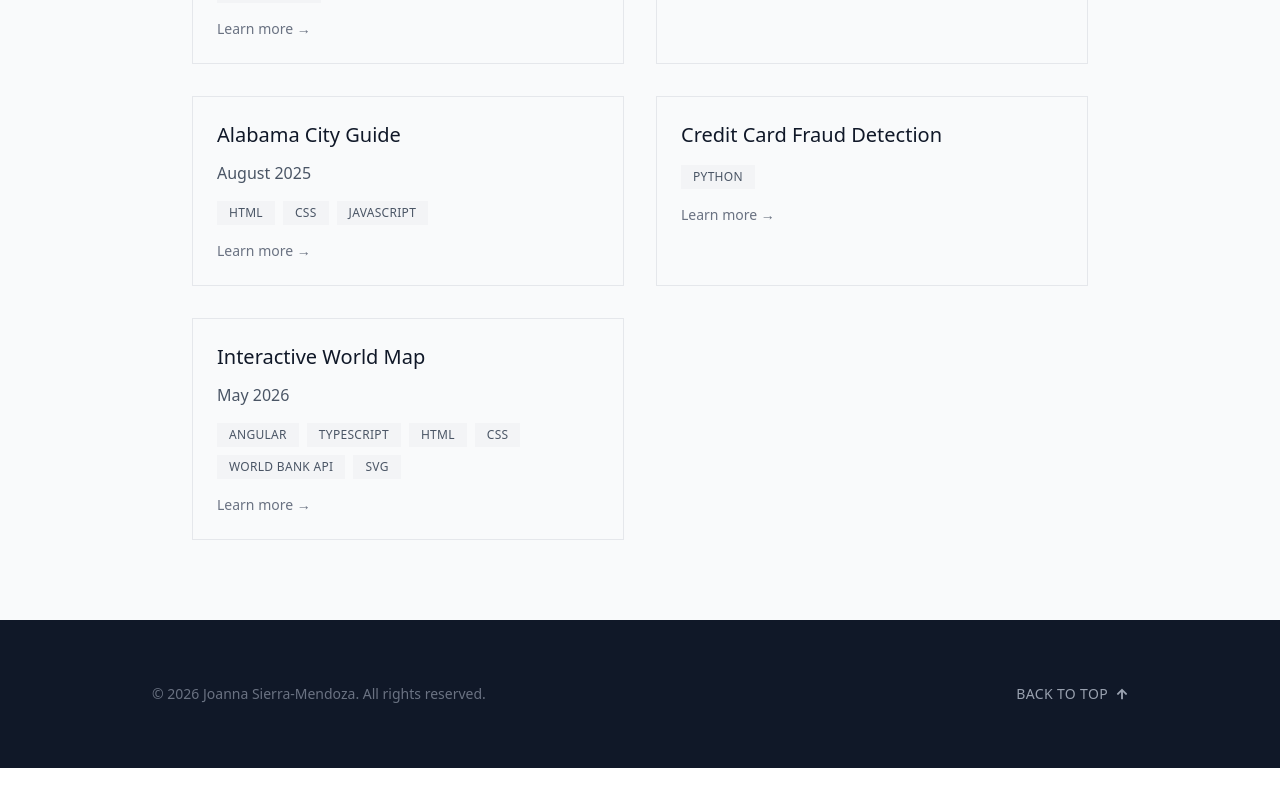
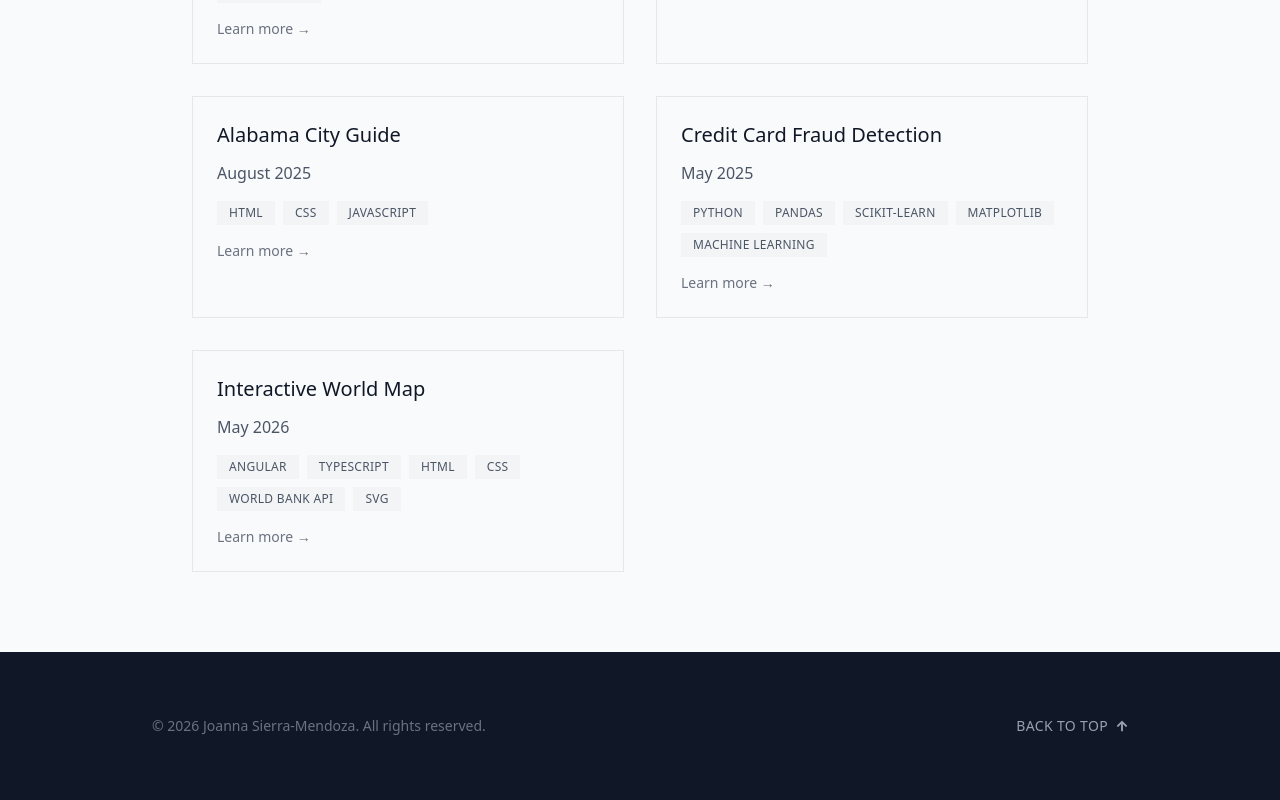
Before and after one commit to josierra21/jportfolio, a React (Vite) app: page / in a window 1280 px wide. Shown: the part 1065-1865 px from the top of the page. Before the commit the page ends 1833 px from the top, so only its background shows below. Built offline with nearby package versions, Linux system fonts and the light colour scheme.

Commit message:
updated projects

```diff
--- a/src/components/experience/experience.tsx
+++ b/src/components/experience/experience.tsx
@@ -71,11 +71,16 @@ export const Experience: FC = () => {
     },
     {
       title: "Credit Card Fraud Detection",
-      description: "",
-      techStack: ["Python"],
-      overview: "",
+      description: "May 2025",
+      repoLink: "https://github.com/josierra21/DSC550-Data_Mining",
+      techStack: ["Python", "Pandas", "Scikit-learn", "Matplotlib", "Machine Learning"],
+      overview: "A machine learning project focused on detecting fraudulent credit card transactions using a highly imbalanced Kaggle dataset. The project compares multiple classification models and evaluates performance using accuracy, precision, recall, and F1-score.",
       contributions: [
-        ""
+        "Performed exploratory data analysis to understand class imbalance, feature distributions, and possible outliers.",
+        "Prepared training, testing, and validation datasets, including a balanced dataset created through undersampling.",
+        "Trained and compared Logistic Regression, Random Forest, Gradient Boosting, Linear SVC, and shallow neural network models.",
+        "Evaluated model performance using accuracy, precision, recall, and F1-score.",
+        "Selected Logistic Regression on the balanced dataset as the final model because it provided strong, consistent fraud detection results."
       ]
     },
     {
```
